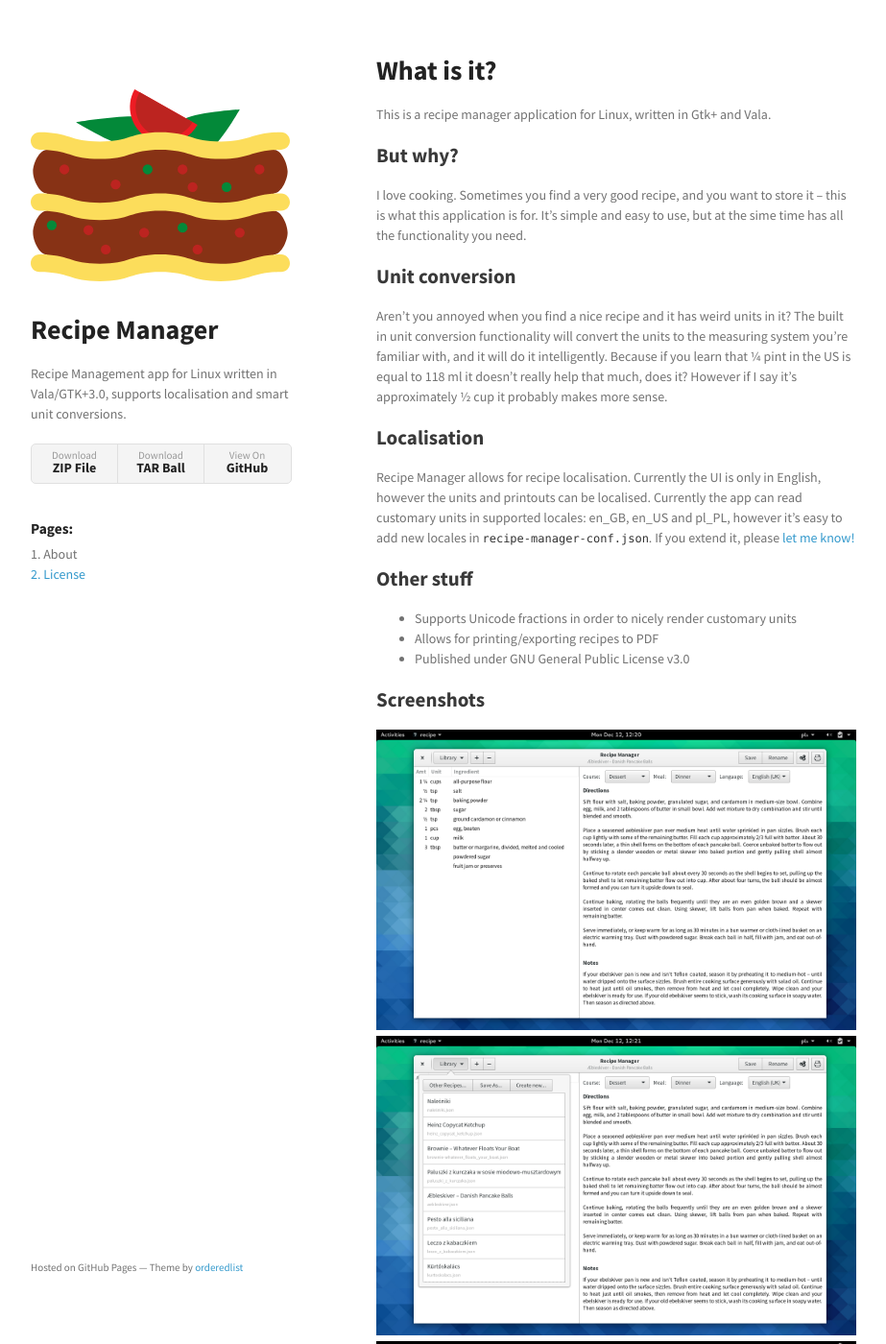
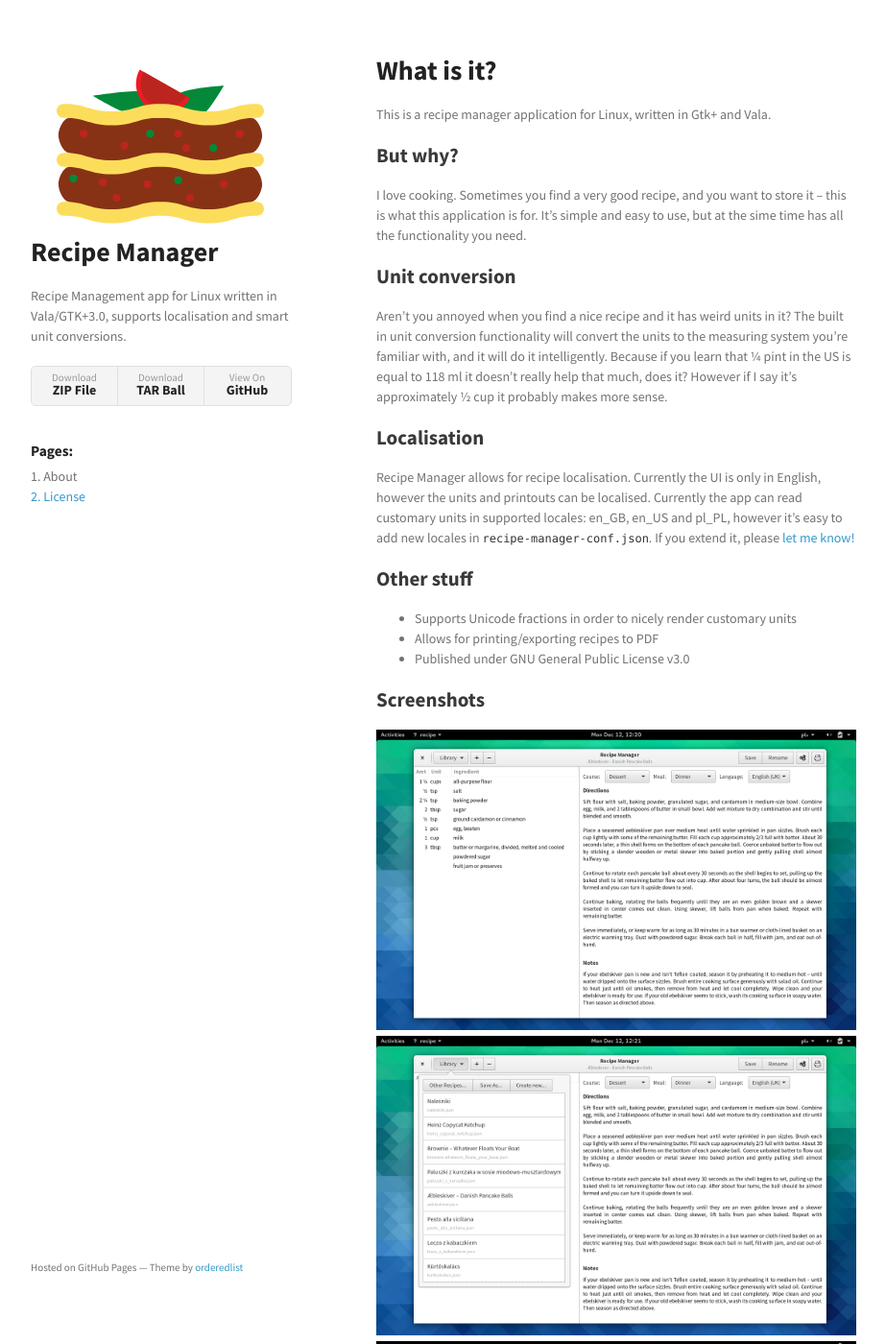
Before and after one commit to szymonlopaciuk/RecipeManager, a Jekyll site: the page built from index.md, in a window 1280 px wide and 1400 px high. Shown: the whole window at 96% size, without its empty margins (178-1101 px from the left). Built offline with Jekyll 4.4.1, drawn with Linux system fonts in a browser that asks for light colours; nearby versions of some CDN libraries.

Commit message:
fixed overlap

```diff
--- a/_layouts/default.html
+++ b/_layouts/default.html
@@ -21,10 +21,6 @@
         <div id="logo-box"></div>
         <h1>{{ site.title | default: site.github.repository_name }}</h1>
         <p>{{ site.description | default: site.github.project_tagline }}</p>
-
-        {% if site.github.is_project_page %}
-          <p class="view"><a href="{{ site.github.repository_url }}">View the Project on GitHub <small>{{ github_name }}</small></a></p>
-        {% endif %}
 
         {% if site.github.is_user_page %}
           <p class="view"><a href="{{ site.github.owner_url }}">View My GitHub Profile</a></p>
--- a/assets/css/style.scss
+++ b/assets/css/style.scss
@@ -30,8 +30,9 @@
   display: inline-block;
   background-image: url({{ site.baseurl }}{{ site.logopath }});
   background-size: 100% 100%;
-  width: 100%;
+  width: 80%;
   height: 0;
-  padding-bottom: 100%;
+  padding-bottom: 70%;
+  margin-left: 10%;
   vertical-align: middle;
 }
```
